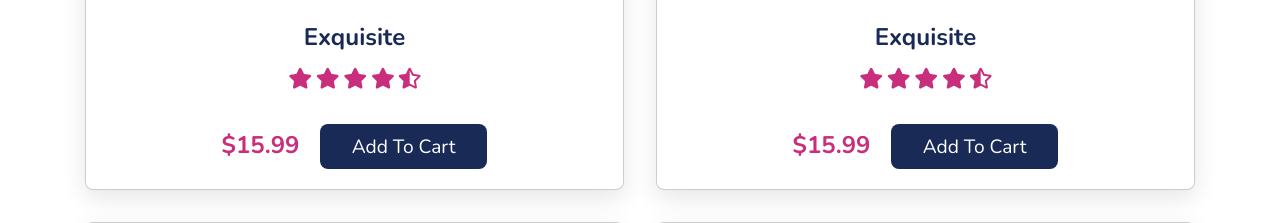
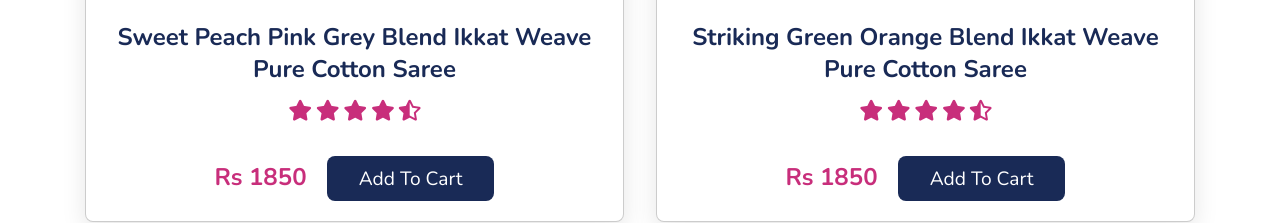
Before and after one commit to codertoday/handiworld.github.io, a Flask app: page /saree in a window 1280 px wide. Shown: the part 583-806 px from the top of the page. Run offline with Flask 2, Linux system fonts and the light colour scheme.

Commit message:
added names and prices

```diff
--- a/website/templates/saree.html
+++ b/website/templates/saree.html
@@ -56,7 +56,7 @@
         <section class="dishes" id="dishes">
 
             <h3 class="sub-heading"> Our Collection </h3>
-            <h1 class="heading"> Handmade Funky Designs </h1>
+            <h1 class="heading"> Handmade Elegant Designs </h1>
 
             <div class="box-container">
 
@@ -64,7 +64,7 @@
                     <a href="#" class="fas fa-heart"></a>
                     <a href="https://www.loomfolks.com/product/sweet-peach-pink-grey-blend-ikkat-weave-pure-cotton-saree/" class="fas fa-eye"></a>
                     <a href="https://www.loomfolks.com/product/sweet-peach-pink-grey-blend-ikkat-weave-pure-cotton-saree/"><img class="im" src="https://www.loomfolks.com/wp-content/uploads/2022/03/Sweet-Peach-Pink-Grey-Blend-Ikkat-Weave-Pure-Cotton-Saree.jpg" alt=""></a>
-                    <h3>Exquisite</h3>
+                    <h3>Sweet Peach Pink Grey Blend Ikkat Weave Pure Cotton Saree</h3>
                     <div class="stars">
                         <i class="fas fa-star"></i>
                         <i class="fas fa-star"></i>
@@ -72,7 +72,7 @@
                         <i class="fas fa-star"></i>
                         <i class="fas fa-star-half-alt"></i>
                     </div>
-                    <span>$15.99</span>
+                    <span>Rs 1850</span>
                     <a href="#" class="btn">add to cart</a>
                 </div>
 
@@ -80,7 +80,7 @@
                     <a href="#" class="fas fa-heart"></a>
                     <a href="https://www.loomfolks.com/product/striking-green-orange-blend-ikkat-weave-pure-cotton-saree/" class="fas fa-eye"></a>
                     <a href="https://www.loomfolks.com/product/striking-green-orange-blend-ikkat-weave-pure-cotton-saree/"><img class="im" src="https://www.loomfolks.com/wp-content/uploads/2022/03/Striking-Green-Orange-Blend-Ikkat-Weave-Pure-Cotton-Saree.jpg" alt=""></a>
-                    <h3>Exquisite</h3>
+                    <h3>Striking Green Orange Blend Ikkat Weave Pure Cotton Saree</h3>
                     <div class="stars">
                         <i class="fas fa-star"></i>
                         <i class="fas fa-star"></i>
@@ -88,7 +88,7 @@
                         <i class="fas fa-star"></i>
                         <i class="fas fa-star-half-alt"></i>
                     </div>
-                    <span>$15.99</span>
+                    <span>Rs 1850</span>
                     <a href="#" class="btn">add to cart</a>
                 </div>
 
@@ -96,7 +96,7 @@
                     <a href="#" class="fas fa-heart"></a>
                     <a href="https://www.loomfolks.com/product/elegant-blue-black-blend-ikkat-weave-pure-cotton-saree/" class="fas fa-eye"></a>
                     <a href="https://www.loomfolks.com/product/elegant-blue-black-blend-ikkat-weave-pure-cotton-saree/"><img class="im" src="https://www.loomfolks.com/wp-content/uploads/2022/03/Elegant-Blue-Black-Blend-Ikkat-Weave-Pure-Cotton-Saree.jpg" alt=""></a>
-                    <h3>Exquisite</h3>
+                    <h3>Elegant Blue Black Blend Ikkat Weave Pure Cotton Saree</h3>
                     <div class="stars">
                         <i class="fas fa-star"></i>
                         <i class="fas fa-star"></i>
@@ -104,7 +104,7 @@
                         <i class="fas fa-star"></i>
                         <i class="fas fa-star-half-alt"></i>
                     </div>
-                    <span>$15.99</span>
+                    <span>Rs 1850</span>
                     <a href="#" class="btn">add to cart</a>
                 </div>
 
@@ -112,7 +112,7 @@
                     <a href="#" class="fas fa-heart"></a>
                     <a href="https://www.loomfolks.com/product/strong-red-voilet-blend-ikkat-weave-pure-cotton-saree/" class="fas fa-eye"></a>
                     <a href="https://www.loomfolks.com/product/strong-red-voilet-blend-ikkat-weave-pure-cotton-saree/"><img class="im" src="https://www.loomfolks.com/wp-content/uploads/2022/03/Strong-Red-Voilet-Blend-Ikkat-Weave-Pure-Cotton-Saree.jpg" alt=""></a>
-                    <h3>Exquisite</h3>
+                    <h3>Strong Red Violet Blend Ikkat Weave Pure Cotton Saree</h3>
                     <div class="stars">
                         <i class="fas fa-star"></i>
                         <i class="fas fa-star"></i>
@@ -120,7 +120,7 @@
                         <i class="fas fa-star"></i>
                         <i class="fas fa-star-half-alt"></i>
                     </div>
-                    <span>$15.99</span>
+                    <span>Rs 1850</span>
                     <a href="#" class="btn">add to cart</a>
                 </div>
 
@@ -128,7 +128,7 @@
                     <a href="#" class="fas fa-heart"></a>
                     <a href="https://www.loomfolks.com/product/divine-positive-purple-black-blend-ikkat-weave-pure-cotton-saree/" class="fas fa-eye"></a>
                     <a href="https://www.loomfolks.com/product/divine-positive-purple-black-blend-ikkat-weave-pure-cotton-saree/"><img class="im" src="https://www.loomfolks.com/wp-content/uploads/2022/03/Divine-Positive-Purple-Black-Blend-Ikkat-Weave-Pure-Cotton-Saree.jpg" alt=""></a>
-                    <h3>Exquisite</h3>
+                    <h3>Divine Positive Purple Black Blend Ikkat Weave Pure Cotton Saree</h3>
                     <div class="stars">
                         <i class="fas fa-star"></i>
                         <i class="fas fa-star"></i>
@@ -136,7 +136,7 @@
                         <i class="fas fa-star"></i>
                         <i class="fas fa-star-half-alt"></i>
                     </div>
-                    <span>$15.99</span>
+                    <span>Rs 1850</span>
                     <a href="#" class="btn">add to cart</a>
                 </div>
 
@@ -144,7 +144,7 @@
                     <a href="#" class="fas fa-heart"></a>
                     <a href="https://www.loomfolks.com/product/awesome-yellow-grey-blend-ikkat-weave-pure-cotton-saree/" class="fas fa-eye"></a>
                     <a href="https://www.loomfolks.com/product/awesome-yellow-grey-blend-ikkat-weave-pure-cotton-saree/"><img class="im" src="https://www.loomfolks.com/wp-content/uploads/2022/03/Awesome-Yellow-Grey-Blend-Ikkat-Weave-Pure-Cotton-Saree.jpg" alt=""></a>
-                    <h3>Exquisite</h3>
+                    <h3>Awesome Yellow Grey Blend Ikkat Weave Pure Cotton Saree</h3>
                     <div class="stars">
                         <i class="fas fa-star"></i>
                         <i class="fas fa-star"></i>
@@ -152,7 +152,7 @@
                         <i class="fas fa-star"></i>
                         <i class="fas fa-star-half-alt"></i>
                     </div>
-                    <span>$15.99</span>
+                    <span>Rs 1850</span>
                     <a href="#" class="btn">add to cart</a>
                 </div>
 
```
Also changed, not shown: website/templates/bag.html (+12 -12 lines), website/templates/decoratives.html (+12 -12 lines), website/templates/jewellerypage.html (+12 -12 lines).
